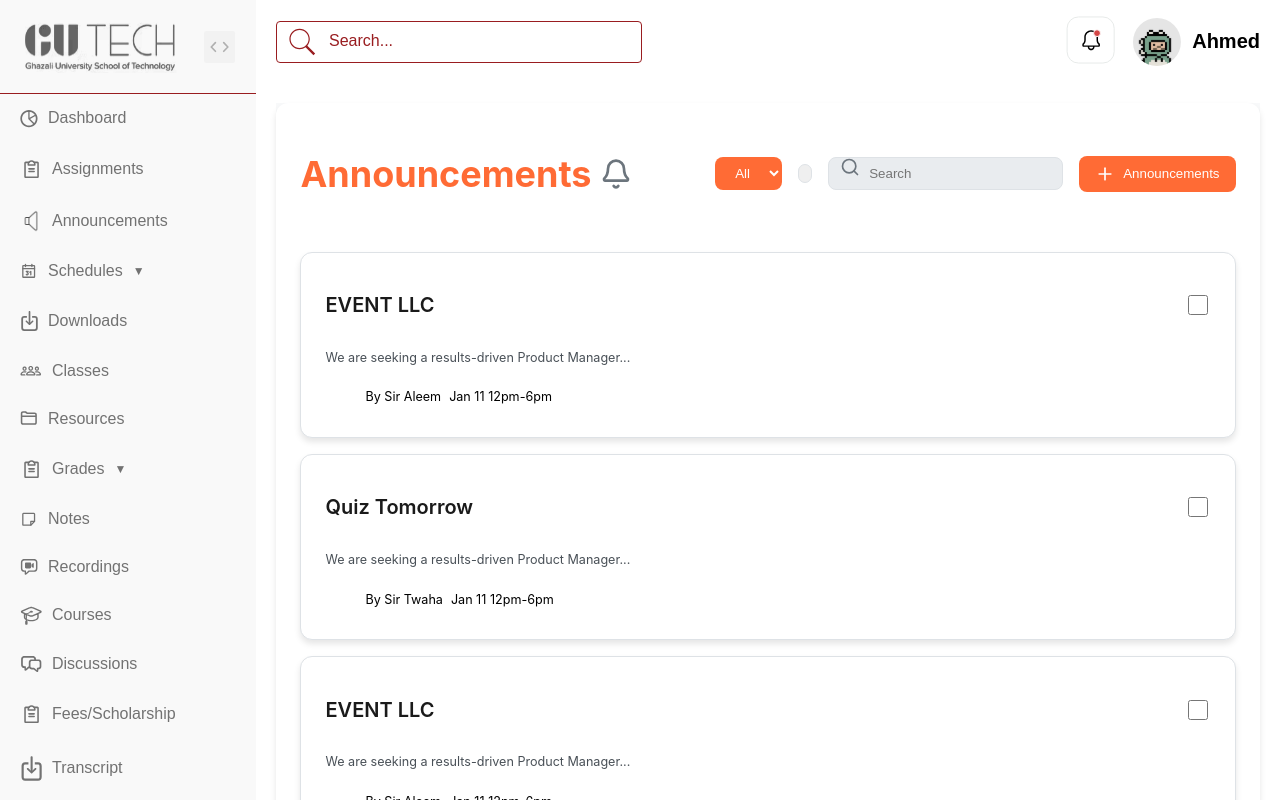
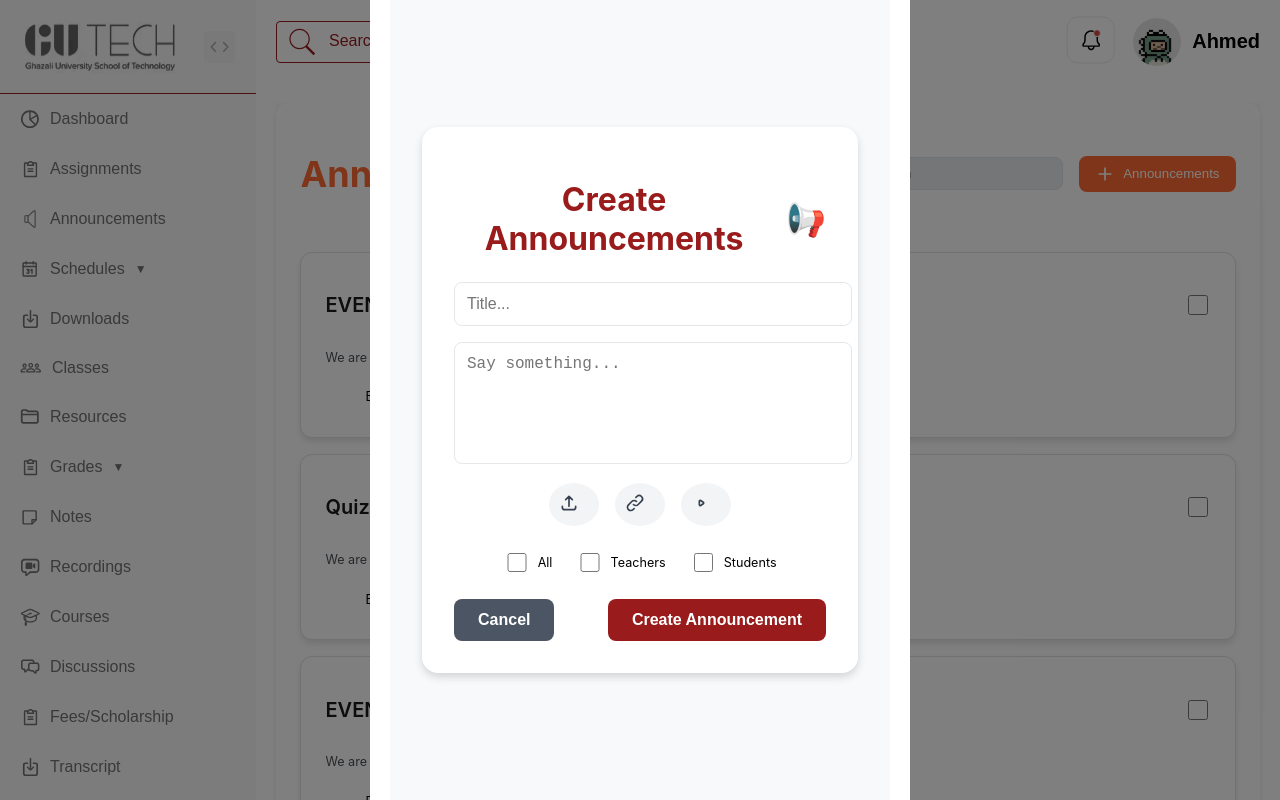
Before and after one commit to ZohaMobin/gutech-adminportal, a React (Create React App) app: page /Announcement in a window 1280 px wide. Both pictures are taken after a click on the button "Announcements". Shown: the top 800 px of the page. Built offline with nearby package versions, Linux system fonts and the light colour scheme.

Commit message:
button linked

```diff
--- a/package.json
+++ b/package.json
@@ -8,6 +8,7 @@
     "lucide-react": "^0.471.1",
     "react": "^19.0.0",
     "react-dom": "^19.0.0",
+    "react-modal": "^3.16.3",
     "react-router": "^7.1.3",
     "react-router-dom": "^7.1.3",
     "react-scripts": "^5.0.1",
--- /dev/null
+++ b/src/Pages/Modal.css
@@ -0,0 +1,31 @@
+.modal-overlay {
+    position: fixed;
+    top: 0;
+    left: 0;
+    right: 0;
+    bottom: 0;
+    background-color: rgba(0, 0, 0, 0.5);
+    display: flex;
+    justify-content: center;
+    align-items: center;
+    z-index: 1000;
+  }
+
+  .modal-content {
+    background: white;
+    padding: 20px;
+    border-radius: 8px;
+    width: 90%;
+    max-width: 500px;
+    position: relative;
+  }
+
+  .modal-close {
+    position: absolute;
+    top: 10px;
+    right: 10px;
+    background: none;
+    border: none;
+    font-size: 20px;
+    cursor: pointer;
+  }
--- /dev/null
+++ b/src/Pages/Modal.js
@@ -0,0 +1,19 @@
+import React from 'react';
+import './Modal.css'; // Add styles for the modal
+
+const Modal = ({ isOpen, onClose, children }) => {
+  if (!isOpen) return null;
+
+  return (
+    <div className="modal-overlay">
+      <div className="modal-content">
+        <button className="modal-close" onClick={onClose}>
+          &times;
+        </button>
+        {children}
+      </div>
+    </div>
+  );
+};
+
+export default Modal;
--- a/src/pages/Announcement.js
+++ b/src/pages/Announcement.js
@@ -1,14 +1,21 @@
-import React from 'react';
+import React, { useState } from 'react';
 import { Search, Plus, Bell } from 'lucide-react';
+import Modal from './Modal'; // Import the Modal component
+import AnnouncementCreatePage from './AnnouncementCreate'; // Import the Create Announcement component
 import './Announcement.css';
 
 const AnnouncementsPage = () => {
+  const [isModalOpen, setIsModalOpen] = useState(false); // State to control modal visibility
+
   const announcements = [
     { id: 1, title: 'EVENT LLC', content: 'We are seeking a results-driven Product Manager...', author: 'Sir Aleem', date: 'Jan 11', time: '12pm-6pm' },
     { id: 2, title: 'Quiz Tomorrow', content: 'We are seeking a results-driven Product Manager...', author: 'Sir Twaha', date: 'Jan 11', time: '12pm-6pm' },
     { id: 3, title: 'EVENT LLC', content: 'We are seeking a results-driven Product Manager...', author: 'Sir Aleem', date: 'Jan 11', time: '12pm-6pm' },
     { id: 4, title: 'Quiz Tomorrow', content: 'We are seeking a results-driven Product Manager...', author: 'Sir Aleem', date: 'Jan 11', time: '12pm-6pm' },
   ];
+
+  const openModal = () => setIsModalOpen(true);
+  const closeModal = () => setIsModalOpen(false);
 
   return (
     <div className="min-h-screen bg-white">
@@ -41,7 +48,10 @@ const AnnouncementsPage = () => {
                 <input type="text" placeholder="Search" className="pl-10 pr-4 py-2 border rounded-md bg-gray-200" />
                 <Search className="absolute left-3 top-2.5 w-5 h-5 text-gray-400" />
               </div>
-              <button className="flex items-center space-x-2 px-4 py-2 bg-orange-500 text-white rounded-md">
+              <button
+                className="flex items-center space-x-2 px-4 py-2 bg-orange-500 text-white rounded-md"
+                onClick={openModal} // Open the modal on button click
+              >
                 <Plus className="w-5 h-5" />
                 <span>Announcements</span>
               </button>
@@ -69,6 +79,11 @@ const AnnouncementsPage = () => {
           ))}
         </div>
       </div>
+
+      {/* Modal for Create Announcement */}
+      <Modal isOpen={isModalOpen} onClose={closeModal}>
+        <AnnouncementCreatePage onClose={closeModal} /> {/* Pass closeModal as a prop */}
+      </Modal>
     </div>
   );
 };
--- a/src/pages/AnnouncementCreate.js
+++ b/src/pages/AnnouncementCreate.js
@@ -2,7 +2,7 @@ import React from 'react';
 import { useState } from 'react';
 import './AnnouncementCreate.css';
 
-const AnnouncementCreatePage = () => {
+const AnnouncementCreatePage = ({ onClose }) => { // Accept onClose as a prop
     const [title, setTitle] = useState('');
     const [message, setMessage] = useState('');
     const [audience, setAudience] = useState({
@@ -89,7 +89,7 @@ const AnnouncementCreatePage = () => {
                     </div>
 
                     <div className="form-buttons">
-                        <button type="button" className="cancel-button">Cancel</button>
+                        <button type="button" className="cancel-button" onClick={onClose}>Cancel</button> {/* Call onClose on cancel */}
                         <button type="submit" className="submit-button">Create Announcement</button>
                     </div>
                 </form>
```
Also changed, not shown: 1 other file (tests, documents, lock files or other folders).
